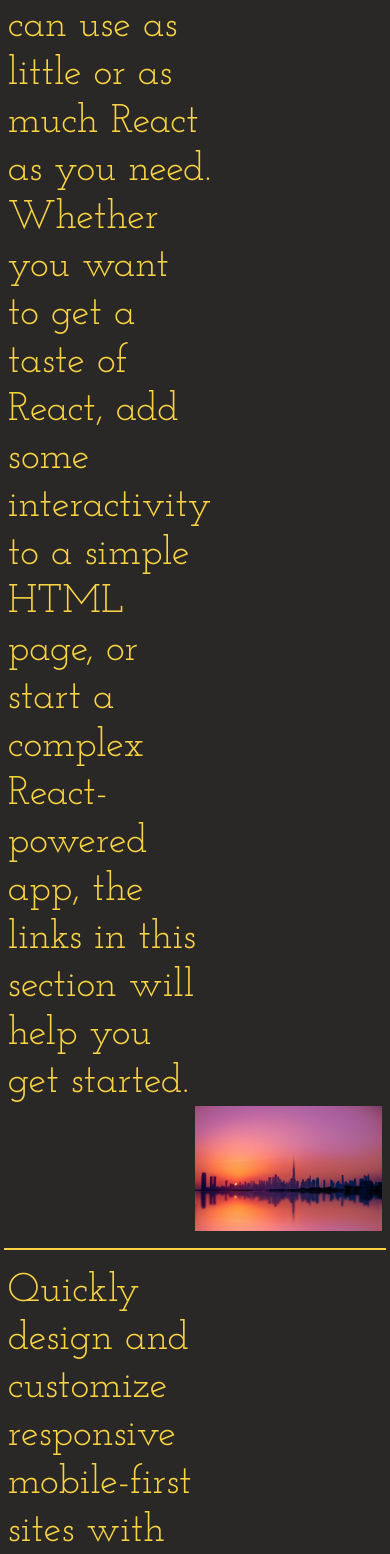
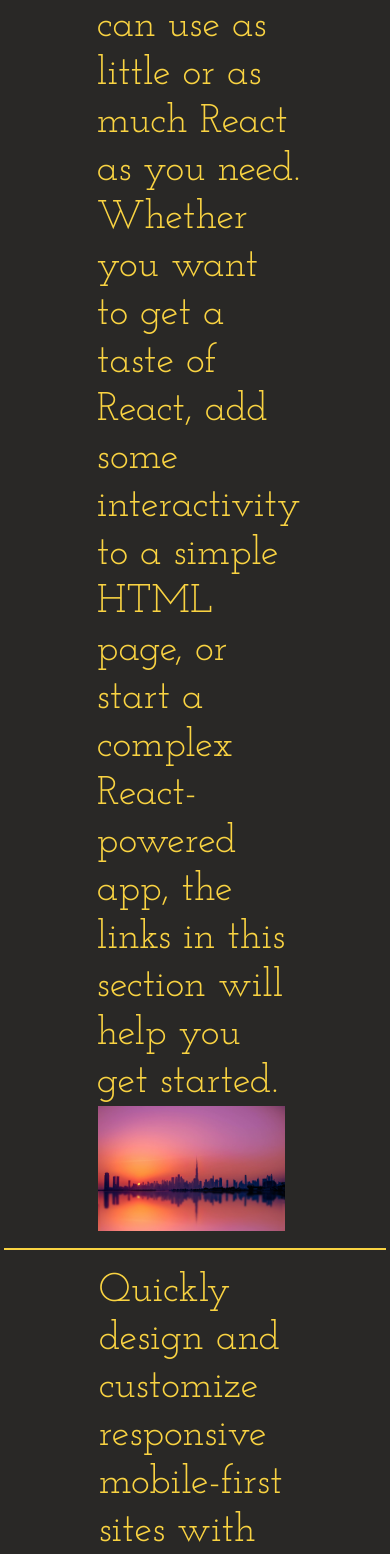
Before and after one commit to ansu5555/customer-wiki, a React (Create React App) app: page / in a window 390 px wide. Shown: the part 443-1997 px from the top of the page. Built offline with nearby package versions, Linux system fonts and the light colour scheme.

Commit message:
fix cursor display for touch screen

```diff
--- a/src/App.css
+++ b/src/App.css
@@ -52,6 +52,22 @@
   max-width: 100vw;
 }
 
+.section-text-wrapper {
+  display: flex;
+  flex-direction: row;
+  justify-content: flex-start;
+  align-items: center;
+}
+
+@media screen and (max-width: 1000px) {
+  .section-text-wrapper {
+    display: flex;
+    flex-direction: row;
+    justify-content: center;
+    align-items: center;
+  }
+}
+
 .section-text {
   font-family: 'Josefin Slab', serif;
   display: table;
@@ -65,6 +81,22 @@
   line-height: normal;
 }
 
+.section-image-wrapper {
+  display: flex;
+  flex-direction: row;
+  justify-content: flex-end;
+  align-items: center;
+}
+
+@media screen and (max-width: 1000px) {
+  .section-image-wrapper {
+    display: flex;
+    flex-direction: row;
+    justify-content: center;
+    align-items: center;
+  }
+}
+
 .section-image {
   max-width: 48vw;
   max-height: 80vh;
@@ -72,6 +104,7 @@
   margin: 0 2vw 2vh 0;
 }
 
+@media (any-hover: hover) {
   .cursor {
     position: absolute;
     height: 15px;
@@ -82,6 +115,7 @@
     transition: top 0.05s ease;
     transition: left 0.05s ease;
     z-index: 10;
+  }
 }
 
 .transform-cursor {
--- a/src/App.js
+++ b/src/App.js
@@ -33,7 +33,7 @@ const getRandomIdx = () =>
 
 function App() {
   let [colorIdx, setColorIdx] = useState(0)
-  let [posotion, setPosition] = useState({ top: 0, left: 0 })
+  let [position, setPosition] = useState({ top: -100, left: -100 })
   let [transform, setTransform] = useState(false)
   let [show, setShow] = useState(true)
   let [scroll, setScroll] = useState(0)
@@ -43,6 +43,7 @@ function App() {
     page3: { top: 201, bottom: 300 },
   })
 
+  let wrapperRef = useRef(null)
   let pageRef1 = useRef(null)
   let pageRef2 = useRef(null)
   let pageRef3 = useRef(null)
@@ -70,6 +71,7 @@ function App() {
         },
       })
     }
+    setPosition({ top: -100, left: -100 })
     window.addEventListener('scroll', onScroll)
 
     return () => window.removeEventListener('scroll', onScroll)
@@ -79,12 +81,12 @@ function App() {
   let color = colors[colorIdx]
 
   return (
-    <div className='wrapper'>
+    <div className='wrapper' ref={wrapperRef}>
       <div
         className={transform ? ' cursor transform-cursor' : 'cursor'}
         style={{
-          top: posotion.top,
-          left: posotion.left,
+          top: position.top,
+          left: position.left,
           backgroundColor: color.fgColor,
           display: show ? 'block' : 'none',
         }}
--- a/src/components/Section.js
+++ b/src/components/Section.js
@@ -11,12 +11,12 @@ function Section({ text, img, color }) {
           borderTop: `2px solid ${color.fgColor}`,
           margin: 'auto',
         }}></div>
-      <div className='d-flex flex-row justify-content-start align-items-center'>
+      <div className='section-text-wrapper'>
         <div className='section-text' style={{ color: color.fgColor }}>
           <span className='h1 center-section-text'>{text}</span>
         </div>
       </div>
-      <div className='d-flex flex-row justify-content-end align-items-center'>
+      <div className='section-image-wrapper'>
         <img className='section-image' src={img} alt='about text'></img>
       </div>
     </div>
```
Lines whose indentation alone changed are shown as unchanged.
